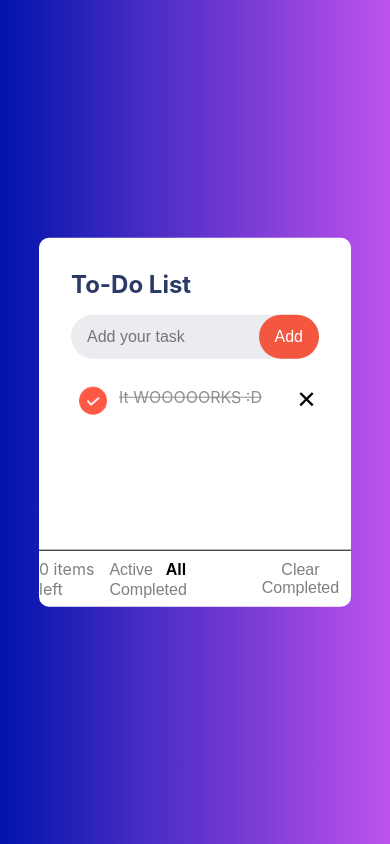
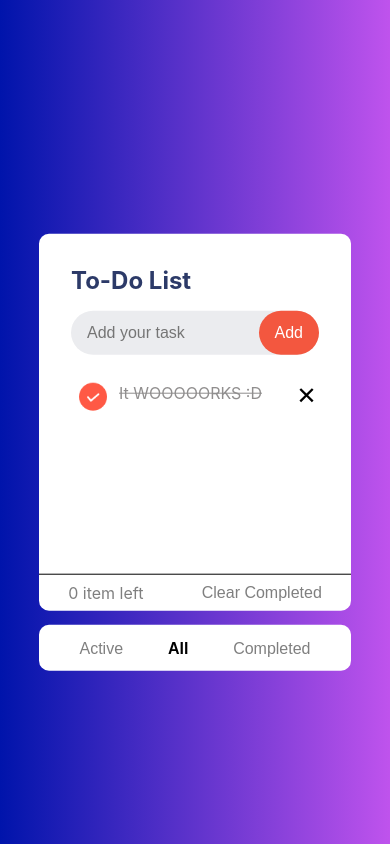
Before and after one commit to Life4Death04/ToDo-2v-Portfolio, a React (Create React App) app: page / in a window 390 px wide. Built offline with nearby package versions, Linux system fonts and the light colour scheme.

Commit message:
Responsive for filterable buttons & ordering code

```diff
--- a/src/components/todo/todo.css
+++ b/src/components/todo/todo.css
@@ -5,6 +5,7 @@
     --gray-checked-tasks: #908e8e;
 }
 
+/*----START-----STYLES FOR MAIN COMPONENT (TO DO)------START-------*/
 .todo-container{
     position: absolute;
     top: 50%; left: 50%;
@@ -57,8 +58,11 @@
     min-height: 200px;
     overflow-y: auto;
     border-radius: 10px;
+    margin-bottom: .5rem;
 }
+/*----END-----STYLES FOR MAIN COMPONENT (TO DO)------END---*/
 
+/*----START----STYLES FOR TASK COMPONENT-----START-------*/
 .task-container{
     position: relative;
     display: flex;
@@ -119,8 +123,9 @@
 .deleteTask-btn:hover{
     cursor: pointer;
 }
+/*----END----STYLES FOR TASK COMPONENT-----END-------*/
 
-/*MODAL MESSAGE STYLE*/
+/*----START----STYLES FOR MODAL MESSAGE----START----*/
 .modalOverlay{
     position: fixed;
     width: 100vw;
@@ -142,41 +147,9 @@
 .modalContent p{
     font-size: 1.5rem;
 }
+/*----END----STYLES FOR MODAL MESSAGE----END----*/
 
-@media(max-width: 768px){
-    .todo-container{
-        width: 80vw;
-        height: auto;
-        max-height: 600px;
-    }
-
-    .modalContent p{
-        font-size: 1rem;
-    }
-}
-
-@media(max-width: 550px){
-    .icon{
-        font-size: 1.5rem;
-    }
-
-    #input-task, #addTask-btn{
-        padding: .8rem 1rem;
-        font-size: 1rem;
-    }
-
-    .descriptionTask-active, .descriptionTask-false{
-        font-size: 1rem;
-    }
-
-    .modalContent{
-        padding: 1rem;
-        margin: 7rem .8rem 0 .8rem;
-    }
-}
-
-
-/*Filter Buttons Section*/
+/*----START----STYLE FOR FILTERABLE BUTTONS----START----*/
 .filterButtons-section{
     position: absolute;
     bottom: 0; left: 0; right: 0;
@@ -208,3 +181,52 @@
     font-weight: bold;
     color: rgba(0, 0, 0, 1);
 }
+/*----END----STYLE FOR FILTERABLE BUTTONS----END----*/
+
+/*----START-----GENERAL RESPONSIVE DESIGN------START-----*/
+@media(max-width: 768px){
+    .todo-container{
+        width: 80vw;
+        height: auto;
+        max-height: 600px;
+    }
+
+    .modalContent p{
+        font-size: 1rem;
+    }
+
+    .filterButtons-container{
+        position: absolute;
+        bottom: -60px;
+        width: 100%;
+        padding: .8rem 0;
+        text-align: center;
+        background-color: #fff;
+        border-radius: 10px;
+    }
+
+    .allFilter{
+        padding: 0 2rem;
+    }
+}
+
+@media(max-width: 550px){
+    .icon{
+        font-size: 1.5rem;
+    }
+
+    #input-task, #addTask-btn{
+        padding: .8rem 1rem;
+        font-size: 1rem;
+    }
+
+    .descriptionTask-active, .descriptionTask-false{
+        font-size: 1rem;
+    }
+
+    .modalContent{
+        padding: 1rem;
+        margin: 7rem .8rem 0 .8rem;
+    }
+}
+/*----END-----GENERAL RESPONSIVE DESIGN------END-----*/
--- a/src/components/todo/todo.tsx
+++ b/src/components/todo/todo.tsx
@@ -6,6 +6,7 @@ const initialTask = [
     {id: -1, description: 'It WOOOOORKS :D', done:true},
 ]
 
+//-------------START-------TASK COMPONENT------------START---------------//
 function Task({id, description, done, onCheck, onDelete}){
     return(
         <li key={id} className='task-container'>
@@ -17,7 +18,9 @@ function Task({id, description, done, onCheck, onDelete}){
         </li>
     );
 }
+//-------------END-------TASK COMPONENT------------END---------------//
 
+//------------START-----------COMPONENT MODAL MESSAGE FOR EMPTY TASKS INPUTS--------START-----------//
 function ModalMessage({isOpen, onClose}){
     if (!isOpen) return null; //It is a common React pattern used to conditionally render the component. It means: "If the modal is not supposed to be open, don't render anything."
 
@@ -29,13 +32,40 @@ function ModalMessage({isOpen, onClose}){
         </div>
     );
 }
+//-------------END----------COMPONENT MODAL MESSAGE FOR EMPTY TASKS INPUTS--------END-----------//
 
+/*------START-----------COMPONENT OF FILTERABLE BUTTONS-------------START--------*/
+function FilterButtons({
+    currentFilter,
+    itemsLeft, //Prop to show how many actives task there are
+    onClear, //Prop (function) to clear those completed tasks
+    onChange //Prop (function) to change the value because when we click on the buttons onChange becomes setFilter
+    }){
+    return(
+        <section className="filterButtons-section">
+            <span>{itemsLeft} {itemsLeft > 1 ? 'items' : 'item'} left</span>
+                <div className="filterButtons-container">
+                    <button className={currentFilter === 'active' ? 'filterButtons active' : 'filterButtons'} onClick={() =>
+                        //Since we are passing setFilter function to onChange, onChange works as a setFilter
+                        onChange('active')}>Active</button>
+                    <button className={currentFilter === 'all' ? 'filterButtons allFilter active' : 'filterButtons allFilter'}  onClick={() => onChange('all')}>All</button>
+                    <button className={currentFilter === 'completed' ? 'filterButtons active' : 'filterButtons'}  onClick={() => onChange('completed')}>Completed</button>
+                </div>
+            <button className='filterButtons clearTask' onClick={onClear}>Clear Completed</button>
+        </section>
+    );
+}
+/*------END-----------COMPONENT OF FILTERABLE BUTTONS-------------END--------*/
+
+
+//------------START--------------MAIN COMPONENT (TO DO)----------START--------------//
 export default function ToDo(){
     const [taskState, setTaskState] = useState(initialTask);
+    const [inputTaskValue, setInputTaskValue] = useState('');
     const [nextId, setNextId] = useState(0);
-    const [inputTaskValue, setInputTaskValue] = useState('');
-    //Code for the modal operations
-    const [isModalOpen, setIsModalOpen] = useState(false);
+    const [isModalOpen, setIsModalOpen] = useState(false); //Code for the modal operations
+
+    let pendingTasks = taskState.filter(t => !t.done).length;
 
     //State for filterable buttons
     const [filter, setFilter] = useState('all');
@@ -45,8 +75,7 @@ export default function ToDo(){
         return true;
     })
 
-    let pendingTasks = taskState.filter(t => !t.done).length;
-
+    //-----------START-------------ADD, DELETE, CHECK, CLEAR FUNCTIONS------------START------------
     /*I just lift up the code to let the father component to manage all the functions. Because I think is dumb
     let the childs having those 3 functions by themselves, besides If I create 1000 task, then will be like 3000
     of functions and no.*/
@@ -88,6 +117,7 @@ export default function ToDo(){
     function clearTasksCompleted(){
         setTaskState(taskState.filter(t => t.done !== true));
     }
+    //-----------END-------------ADD, DELETE, CHECK, CLEAR FUNCTIONS--------------END----------
 
     return(
         <div>
@@ -120,25 +150,4 @@ export default function ToDo(){
         </div>
     );
 }
-
-/*Component of filterable buttons, with its props for the functions*/
-function FilterButtons({
-    currentFilter,
-    itemsLeft, //Prop to show how many actives task there are
-    onClear, //Prop (function) to clear those completed tasks
-    onChange //Prop (function) to change the value because when we click on the buttons onChange becomes setFilter
-    }){
-    return(
-        <section className="filterButtons-section">
-            <span>{itemsLeft} items left</span>
-                <div className="filterButtons-container">
-                    <button className={currentFilter === 'active' ? 'filterButtons active' : 'filterButtons'} onClick={() =>
-                        //Since we are passing setFilter function to onChange, onChange works as a setFilter
-                        onChange('active')}>Active</button>
-                    <button className={currentFilter === 'all' ? 'filterButtons allFilter active' : 'filterButtons allFilter'}  onClick={() => onChange('all')}>All</button>
-                    <button className={currentFilter === 'completed' ? 'filterButtons active' : 'filterButtons'}  onClick={() => onChange('completed')}>Completed</button>
-                </div>
-            <button className='filterButtons clearTask' onClick={onClear}>Clear Completed</button>
-        </section>
-    );
-}
+//------------START--------------MAIN COMPONENT (TO DO)----------START--------------//
```
